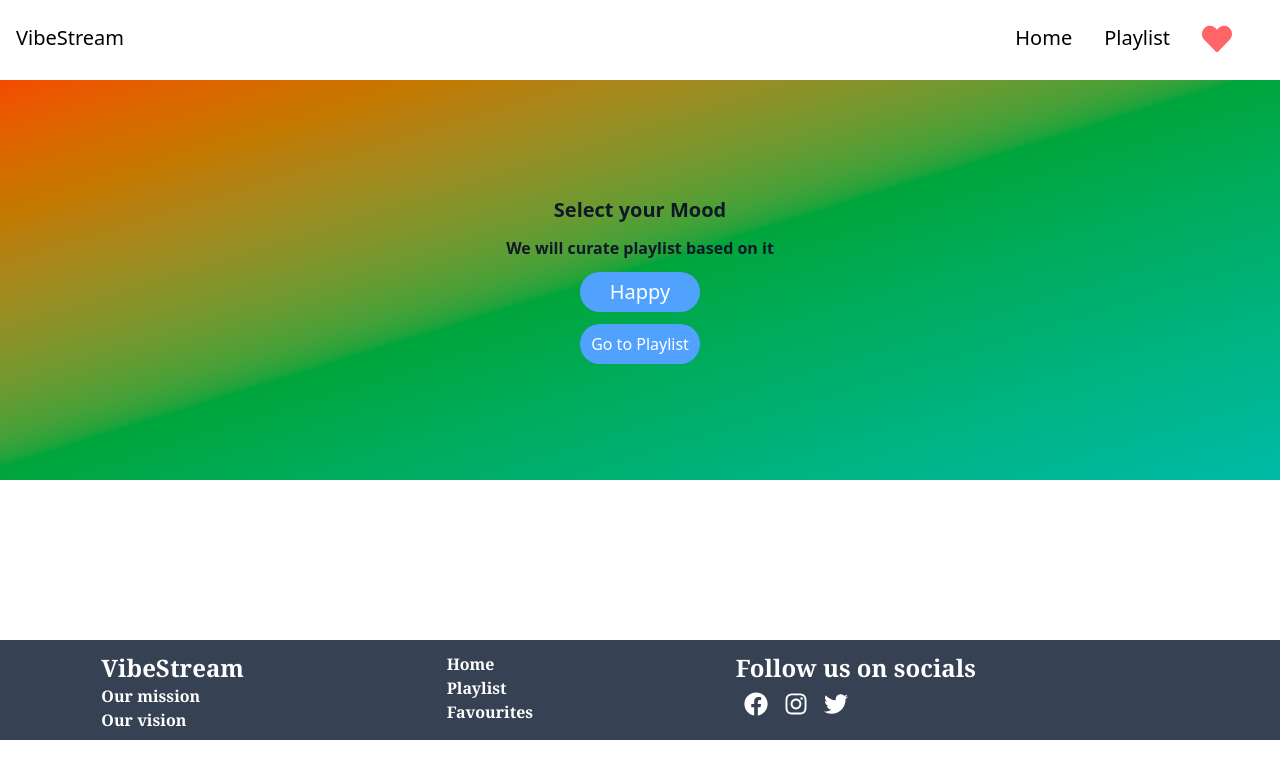
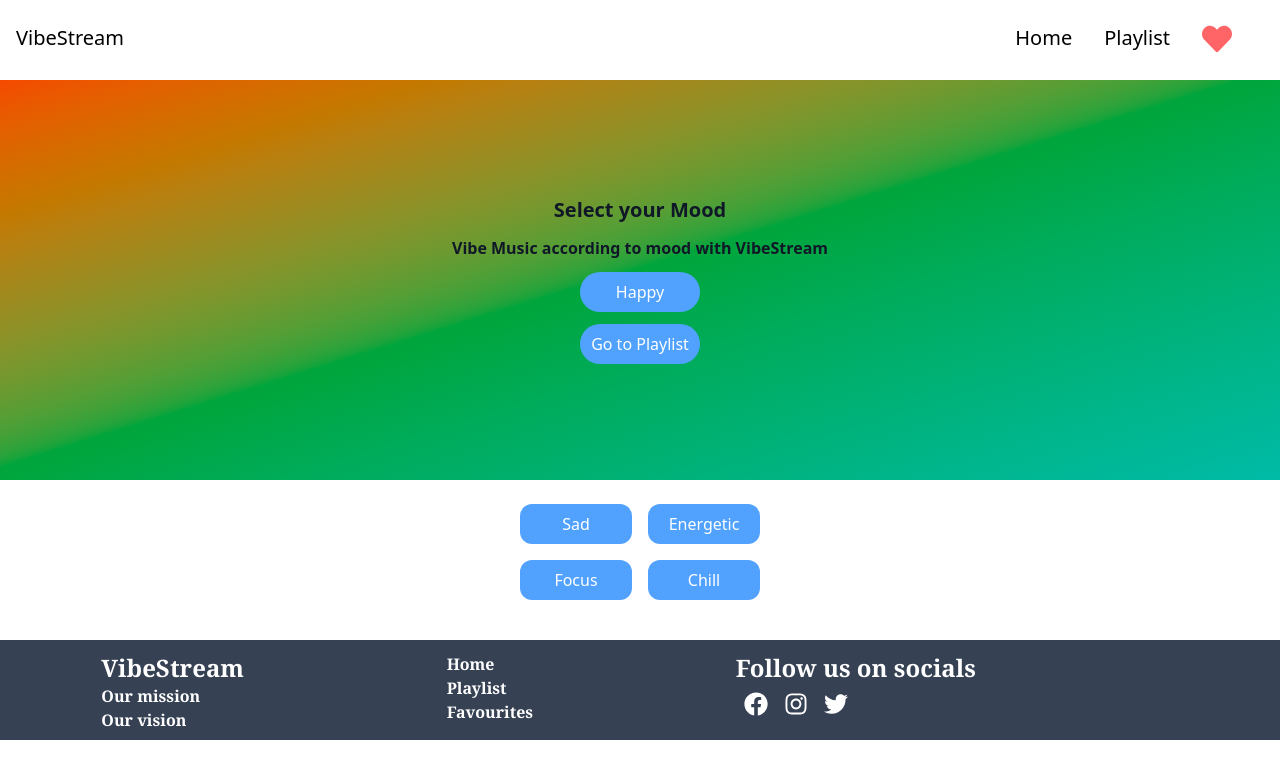
Before and after one commit to rushi-wagh/VibeStream, a React (Vite) app: page / in a window 1280 px wide. Shown: the top 778 px of the page. Built offline with nearby package versions, Linux system fonts and the light colour scheme.

Commit message:
Ui change

```diff
--- a/src/Components/Hero.jsx
+++ b/src/Components/Hero.jsx
@@ -1,23 +1,34 @@
-import {React,useState} from 'react'
+import { React, useState } from "react";
 
 const Hero = () => {
-    const [mood,setMood] = useState("Happy")
-    const moods = ['Sad','Energetic','Focus','Chill']
+  const [mood, setMood] = useState("Happy");
+  const moods = ["Sad", "Energetic", "Focus", "Chill"];
   return (
-    <div className='h-140 bg-white' >
-        <div className=" h-100 bg-gradient-to-br from-orange-600 via-green-600 to-teal-500 flex items-center justify-center flex-col gap-3">
-            <h2 className='font-bold text-xl text-gray-900 '>Select your Mood</h2>
-            <p className='font-bold text-gray-900'>We will curate playlist based on it</p>
-            <button className='rounded-full text-xl bg-blue-400 h-10 w-30 text-white'>{mood}</button>
-            <button className='rounded-full bg-blue-400 h-10 w-30 text-white'>Go to Playlist</button>
-        </div>
-        <div className=' h-40'>
-           {moods.map((mood,index)=>{ return
-            (<button key={index} className='rounded-full bg-blue-400 h-10 w-20 text-white'>{mood}</button>)
-           })}
-        </div>
+    <div className="h-140 bg-white">
+      <div className=" h-100 bg-gradient-to-br from-orange-600 via-green-600 to-teal-500 flex items-center justify-center flex-col gap-3">
+        <h2 className="font-bold text-xl text-gray-900 ">Select your Mood</h2>
+        <p className="font-bold text-gray-900">
+          Vibe Music according to mood with VibeStream
+        </p>
+        <button className="rounded-full  bg-blue-400 h-10 w-30 text-white">
+          {mood}
+        </button>
+        <button className="rounded-full bg-blue-400 h-10 w-30 text-white">
+          Go to Playlist
+        </button>
       </div>
-  )
-}
+      <div className="grid grid-cols-2 ml-auto mr-auto w-fit gap-4 mt-6">
+        {moods.map((mood, index) => (
+          <button
+            key={index}
+            className="rounded-xl bg-blue-400 h-10 w-28 text-white hover:bg-blue-500 transition-colors"
+          >
+            {mood}
+          </button>
+        ))}
+      </div>
+    </div>
+  );
+};
 
-export default Hero
+export default Hero;
```
